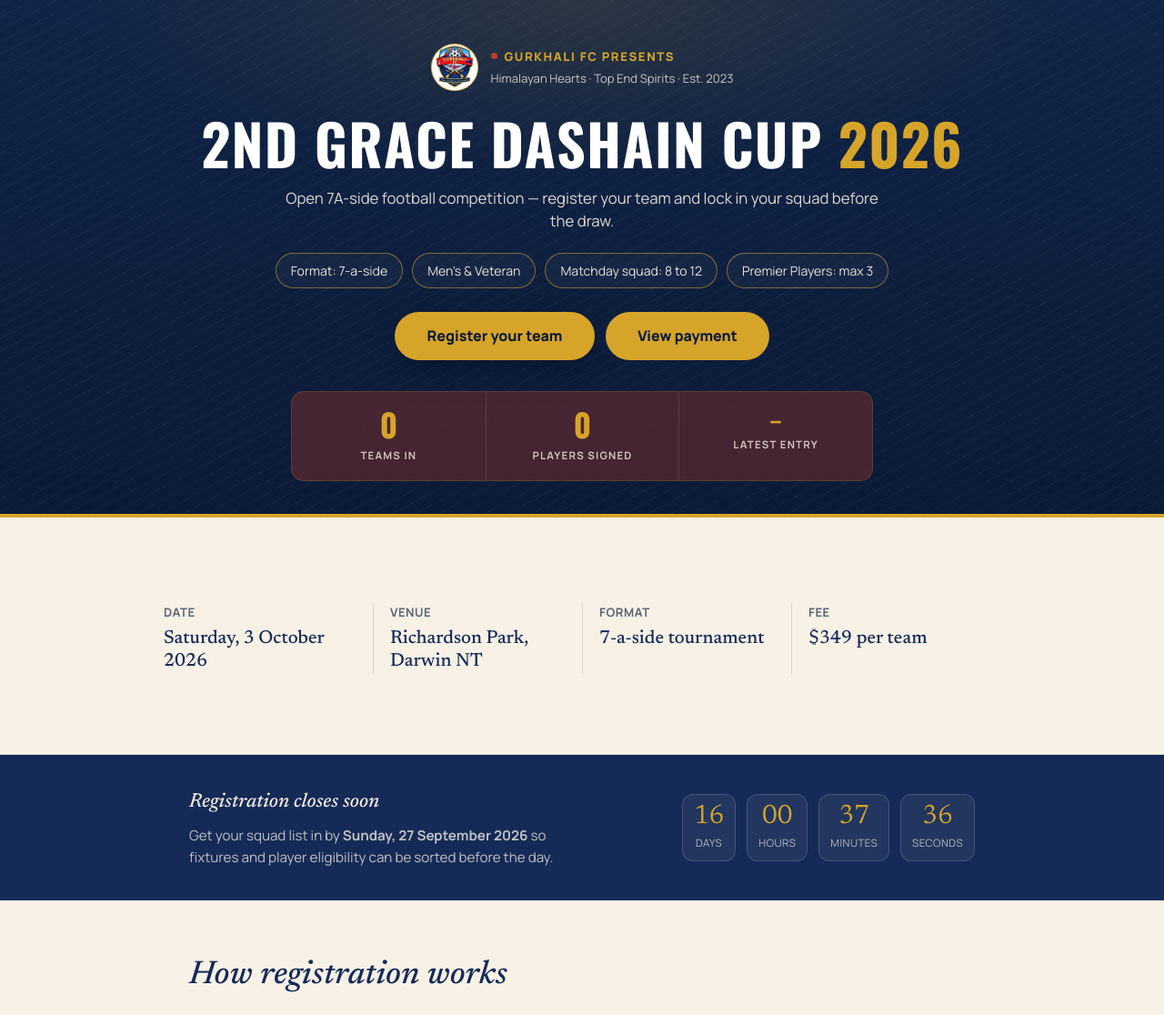
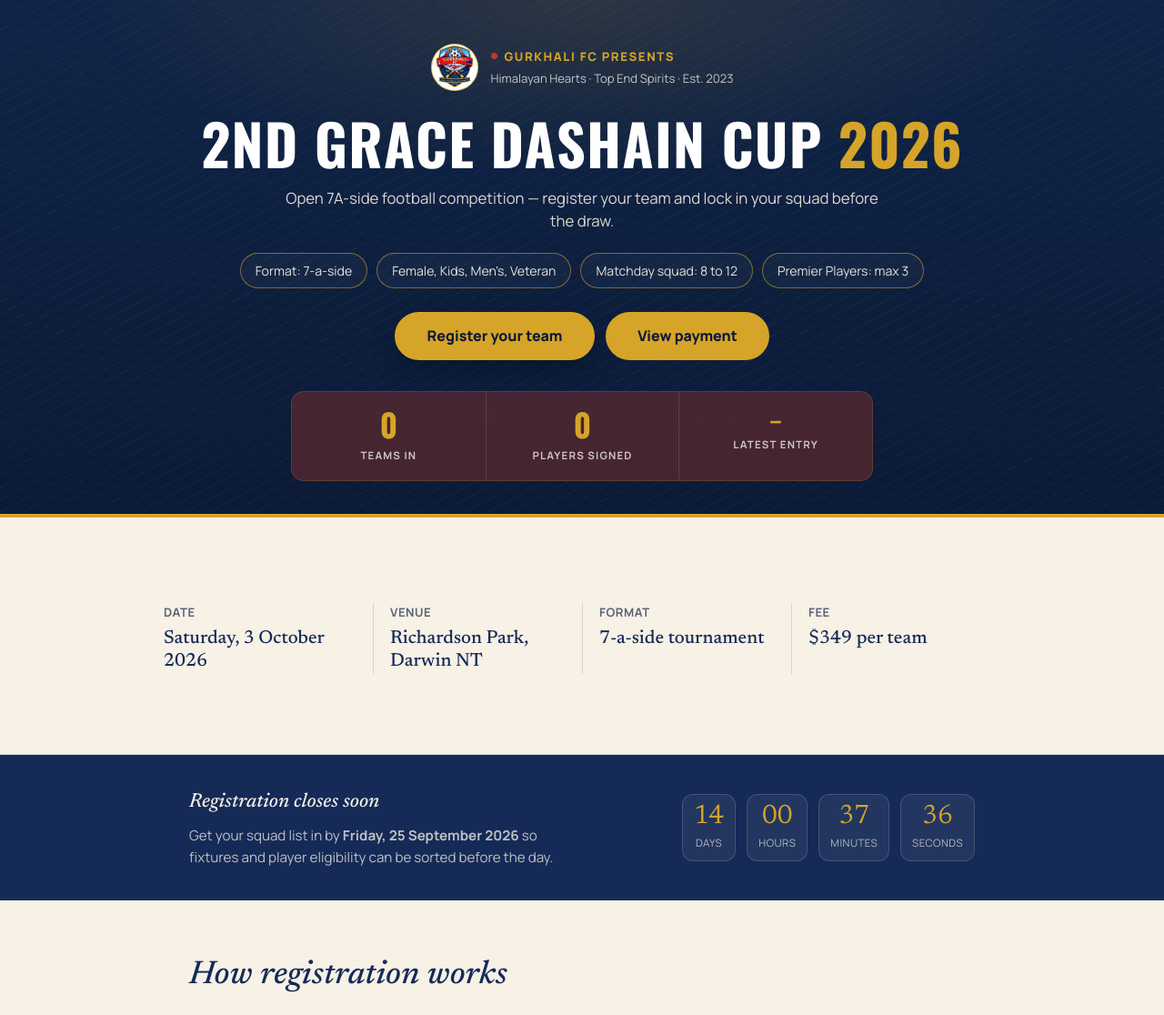
Before and after one commit to BhuprajTmg/Team-Registration-Top-End-Dashain-Cup, a Django app: page / in a window 1280 px wide. Shown: the top 1116 px of the page at 91% size. Run offline with Django 5.2, Linux system fonts and the light colour scheme; data that the repository does not hold is empty.

Commit message:
Close registration on 25 September and add Female and Kids categories
The countdown and banner now use Friday 25 September 2026. Team category is Female, Kids, Men's, or Veteran, stored on the same filterable field in admin.

Co-authored-by: Bhupraj Tamang <BhuprajTmg@users.noreply.github.com>

```diff
--- a/registration/admin.py
+++ b/registration/admin.py
@@ -213,6 +213,8 @@ class TeamRegistrationAdmin(admin.ModelAdmin):
         extra_context = extra_context or {}
         extra_context["summary"] = {
             "total": queryset.count(),
+            "female": queryset.filter(category=TeamRegistration.CATEGORY_FEMALE).count(),
+            "kids": queryset.filter(category=TeamRegistration.CATEGORY_KIDS).count(),
             "mens": queryset.filter(category=TeamRegistration.CATEGORY_MENS).count(),
             "veteran": queryset.filter(category=TeamRegistration.CATEGORY_VETERAN).count(),
             "today": queryset.filter(created_at__date=today).count(),
--- a/registration/models.py
+++ b/registration/models.py
@@ -21,9 +21,13 @@ class TeamRegistration(models.Model):
         ("16+", "16+ players"),
     ]
 
+    CATEGORY_FEMALE = "female"
+    CATEGORY_KIDS = "kids"
     CATEGORY_MENS = "mens"
     CATEGORY_VETERAN = "veteran"
     CATEGORY_CHOICES = [
+        (CATEGORY_FEMALE, "Female"),
+        (CATEGORY_KIDS, "Kids"),
         (CATEGORY_MENS, "Men's"),
         (CATEGORY_VETERAN, "Veteran"),
     ]
@@ -38,7 +42,7 @@ class TeamRegistration(models.Model):
         choices=CATEGORY_CHOICES,
         default=CATEGORY_MENS,
         db_index=True,
-        help_text="Men's or Veteran — used to group and filter teams.",
+        help_text="Female, Kids, Men's or Veteran — used to group and filter teams.",
     )
 
     team_name = models.CharField(max_length=120)
--- a/registration/static/registration/js/script.js
+++ b/registration/static/registration/js/script.js
@@ -9,7 +9,8 @@
   var MIN_PLAYERS = 8;
   var MAX_PLAYERS = 12;
   var MAX_MPL = 3;
-  var DEADLINE = new Date("2026-09-27T23:59:59+09:30").getTime();
+  var DEADLINE = new Date("2026-09-25T23:59:59+09:30").getTime();
+  var VALID_CATEGORIES = ["female", "kids", "mens", "veteran"];
   var allTeams = [];
   var cachedLogoDataUrl = null;
   var cachedReceiptDataUrl = null;
@@ -550,9 +551,9 @@
       setFieldError("field-gmail");
       missing.push("Team Gmail must end with @gmail.com");
     }
-    if (category !== "mens" && category !== "veteran") {
+    if (VALID_CATEGORIES.indexOf(category) === -1) {
       setFieldError("field-category");
-      missing.push("Team category (Men's or Veteran)");
+      missing.push("Team category (Female, Kids, Men's or Veteran)");
     }
 
     var logoInput = document.getElementById("teamLogo");
--- a/registration/templates/registration/index.html
+++ b/registration/templates/registration/index.html
@@ -35,7 +35,7 @@
 
     <div class="hero-chips" aria-label="Tournament highlights">
       <span class="chip">Format: 7-a-side</span>
-      <span class="chip">Men's &amp; Veteran</span>
+      <span class="chip">Female, Kids, Men's, Veteran</span>
       <span class="chip">Matchday squad: 8 to 12</span>
       <span class="chip">Premier Players: max 3</span>
     </div>
@@ -88,7 +88,7 @@
   <div class="wrap deadline-inner">
     <div class="deadline-copy">
       <h3>Registration closes soon</h3>
-      <p>Get your squad list in by <strong>Sunday, 27 September 2026</strong> so fixtures and player eligibility can be sorted before the day.</p>
+      <p>Get your squad list in by <strong>Friday, 25 September 2026</strong> so fixtures and player eligibility can be sorted before the day.</p>
     </div>
     <div class="clock" id="countdown" aria-live="polite">
       <div class="clock-unit"><div class="clock-num" id="cd-days">00</div><div class="clock-word">Days</div></div>
@@ -187,14 +187,16 @@
         <legend>Team category <span class="req">*</span></legend>
         <div class="field-row single">
           <div>
-            <label for="teamCategory">Men's or Veteran <span class="req">*</span></label>
+            <label for="teamCategory">Female, Kids, Men's or Veteran <span class="req">*</span></label>
             <select id="teamCategory" name="category" required>
-              <option value="">Select Men's or Veteran</option>
+              <option value="">Select Female, Kids, Men's or Veteran</option>
+              <option value="female">Female</option>
+              <option value="kids">Kids</option>
               <option value="mens">Men's</option>
               <option value="veteran">Veteran</option>
             </select>
             <span class="hint">Choose the competition this squad is entering. Organisers use this to group and filter teams.</span>
-            <span class="error-text">Please select Men's or Veteran.</span>
+            <span class="error-text">Please select Female, Kids, Men's or Veteran.</span>
           </div>
         </div>
       </fieldset>
@@ -603,6 +605,6 @@
   </section>
 </template>
 
-<script src="{% static 'registration/js/script.js' %}?v=category1"></script>
+<script src="{% static 'registration/js/script.js' %}?v=category2"></script>
 </body>
 </html>
--- a/registration/views.py
+++ b/registration/views.py
@@ -295,7 +295,7 @@ class TeamUpdateView(View):
                 {
                     "ok": False,
                     "status": "error",
-                    "message": "Please select Men's or Veteran.",
+                    "message": "Please select Female, Kids, Men's or Veteran.",
                 },
                 status=400,
             )
```
Also changed, not shown: registration/forms.py (+5 -3 lines), registration/templates/admin/registration/teamregistration/change_list.html (+8 -0 lines), registration/tests.py (+25 -2 lines), registration/migrations/0006_expand_team_category.py (added).
